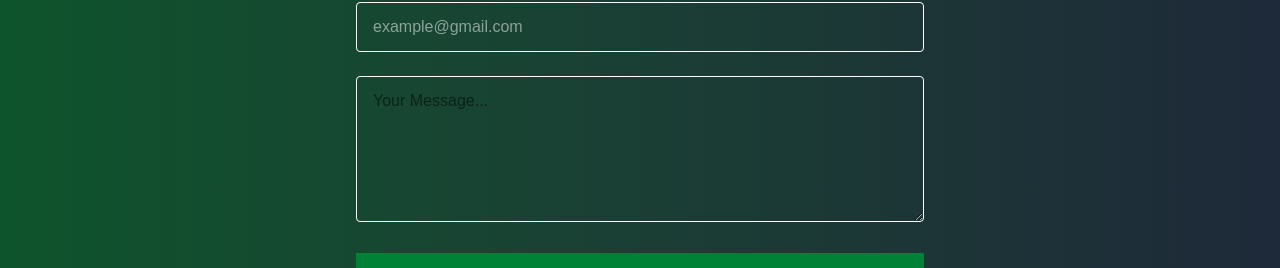
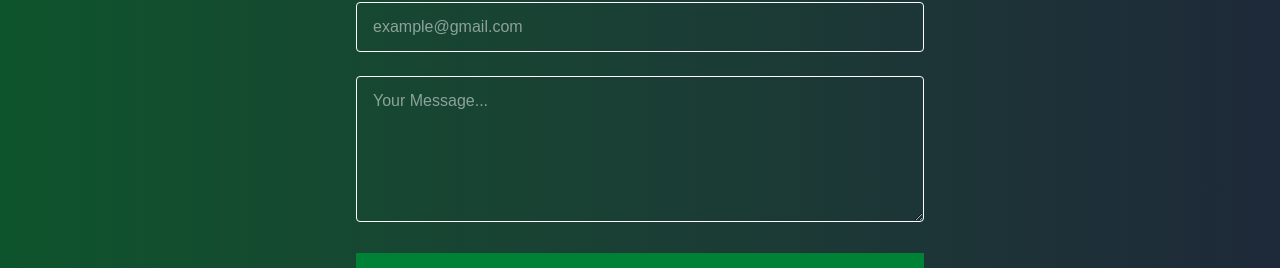
Before and after one commit to Ashish-Kumar-git-design/MyPortfolioProject, a React (Vite) app: page /contact in a window 1280 px wide. Shown: the part 320-588 px from the top of the page. Built offline with nearby package versions, Linux system fonts and the light colour scheme.

Commit message:
ten commit

```diff
--- a/src/Pages/Contact.jsx
+++ b/src/Pages/Contact.jsx
@@ -66,7 +66,7 @@ const Contact = () => {
               value={formData.message}
               required
               rows={5}
-              className="w-full bg-transparent border border-white dark:border-black rounded px-4 py-3 text-black dark:text-white transition focus:outline-none focus:border-green-300 dark:focus:border-black"
+              className="w-full bg-transparent border border-white dark:border-black rounded px-4 py-3 text-white dark:text-black transition focus:outline-none focus:border-green-300 dark:focus:border-black"
               placeholder="Your Message..."
               onChange={(e) =>
                 setFormData({ ...formData, message: e.target.value })
```
Also changed, not shown: vercel.json (added).
